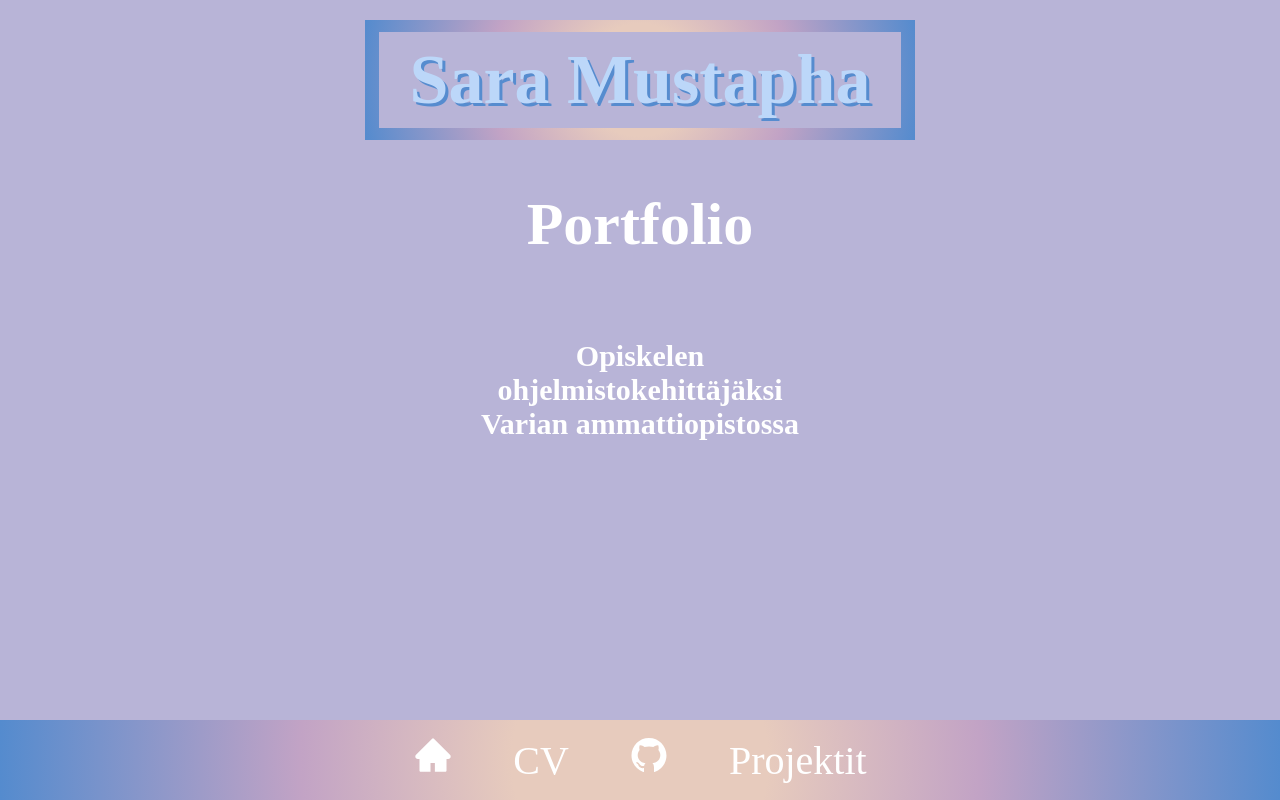
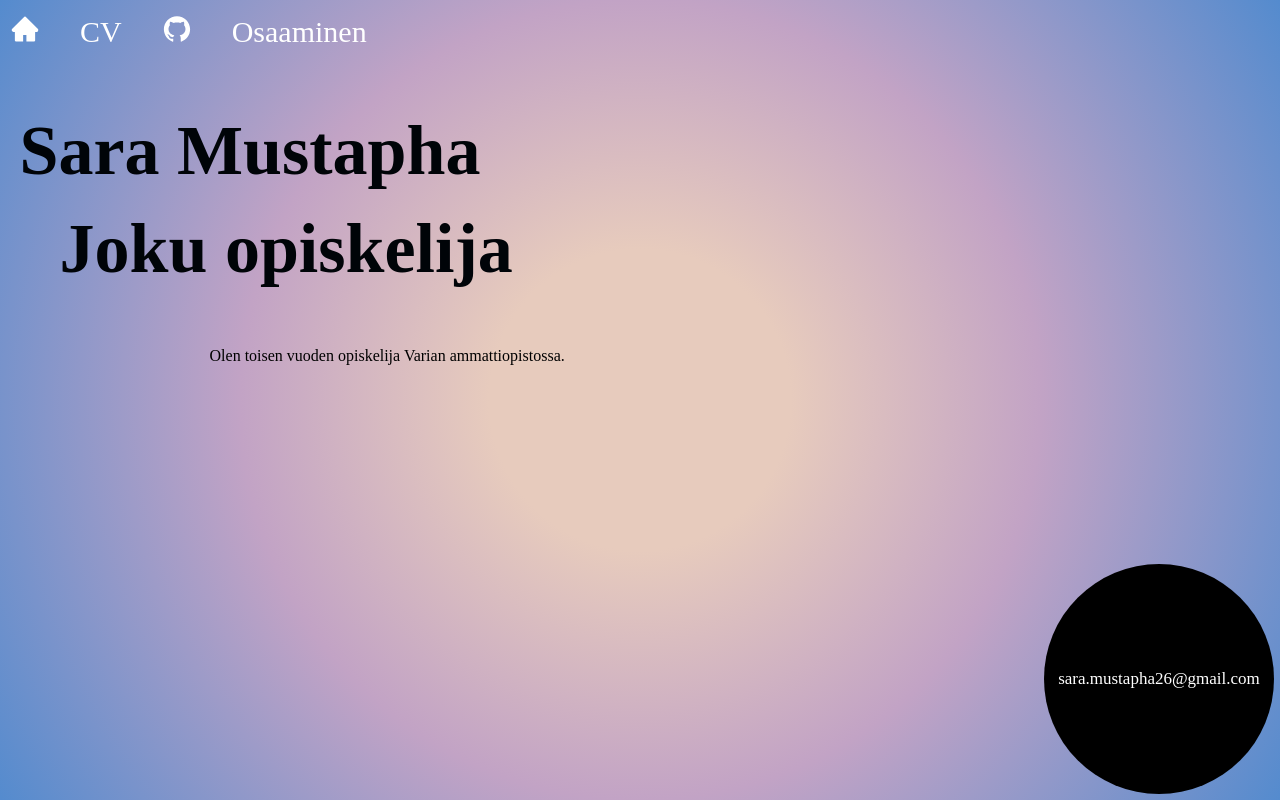
Before and after one commit to SsaraM/portfolio, a React (Create React App) app: page / in a window 1280 px wide. Built offline with nearby package versions, Linux system fonts and the light colour scheme.

Commit message:
muutoksia

```diff
--- a/src/components/navbar/navbar.module.scss
+++ b/src/components/navbar/navbar.module.scss
@@ -6,14 +6,16 @@
     display: flex;
     justify-content: center;
     align-items: center;
-    gap: 60px;
+    gap: 40px;
     font-size: 20px;
+    position: fixed;
+    left: 10px;
     @media (min-width: 695px) {
-        font-size: 35px;
+        font-size: 25px;
     }
 
     @media (min-width: 1250px) {
-        font-size: 40px;
+        font-size: 30px;
     }
 }
 
--- a/src/components/navbar/navbar.tsx
+++ b/src/components/navbar/navbar.tsx
@@ -13,7 +13,7 @@ const Navbar: React.FC<NavbarProps> = () => {
       <Link to="/"><AiFillHome/></Link>
       <Link to="/first">CV</Link>
       <a href="https://github.com/SsaraM?tab=repositories" target="_blank" rel="noreferrer"><AiFillGithub/></a>
-      <Link to="example">Projektit</Link>
+      <Link to="example">Osaaminen</Link>
     </div>
   )
 }
--- a/src/components/portfolioSara/etusivu.module.scss
+++ b/src/components/portfolioSara/etusivu.module.scss
@@ -2,76 +2,80 @@
     display: flex;
     flex-direction: column;
     align-items: center;
+    justify-content: center;
 }
 
-.container .text {
-    display: flex;
-    align-items: center;
-    justify-content: center;
-
-}
 
 .container h1 {
     font-style: normal;
     font-size: 40px;
-    text-align: center;
-    // border: 4px double;
-    // // border-color: radial-gradient(circle, rgba(238,174,202,1) 0%, rgba(148,187,233,1) 100%);;
-    // // width: 500px;
-    // // padding-block: 10px;
-    color: #bcd7f9;
-    text-shadow: 3px 3px #568ccf;
+    text-align: left;
+    color: #000408;
+    height: 40px;
+    position: relative;
+    right: 100px;
 
     @media (min-width: 695px) {
         font-size: 50px;
+        right: 155px;
     }
 
     @media (min-width: 1250px) {
         font-size: 70px;
+        right: 390px;
     }
 }
 
 .container h2 {
     font-style: normal;
-    font-size: 60px;
-    text-align: center;
-    color: white;
+    font-size: 40px;
+    text-align: left;
+    color: #000408;
+    position: relative;
+    right: 60px;
+
+    @media (min-width: 695px) {
+        font-size: 50px;
+        right: 115px;
+    }
+
+    @media (min-width: 1250px) {
+        font-size: 70px;
+        right: 350px;
+    }
 }
 
-.container h3 {
-    font-style: normal;
-    font-size: 30px;
-    text-align: center;
-    color: white;
-    width: 320px;
+.container p {
+    text-align: left;
+    position: relative;
+    right: 200px;
 
 }
 
-.container .border {
+.container .item {
+    background-color: black;
+    width: 170px;
+    height: 170px;
+    border-radius: 50%;
+    position: fixed;
+    bottom: 6px;
+    right: 6px;
+    overflow: hidden;
     display: flex;
     align-items: center;
     justify-content: center;
-    height: 80px;
-    width: 300px;
-    margin-top: 20px;
-    background: radial-gradient(circle, rgba(231,203,189,1) 20%, rgba(194,163,197,1) 53%, rgba(84,139,206,1) 100%);
+    color: white;
+    font-size: 10px;
 
     @media (min-width: 695px) {
-        height: 85px;
-        width: 360px;
+        width: 200px;
+        height: 200px;
+        font-size: 7px;
     }
 
     @media (min-width: 1250px) {
-        height: 120px;
-        width: 550px;
+        width: 230px;
+        height: 230px;
+        font-size: 17px;
     }
 }
-
-.container .border .background {
-    display: flex;
-    align-items: center;
-    justify-content: center;
-    height: 80%;
-    width: 95%;
-    background-color: #b8b4d7;
-}
--- a/src/components/portfolioSara/etusivu.tsx
+++ b/src/components/portfolioSara/etusivu.tsx
@@ -8,15 +8,14 @@ type EtusivuProps = {
 const Etusivu: React.FC<EtusivuProps> = () => {
   return (
     <div className={styles.container}>
-      <div className={styles.border}>
         <div className={styles.background}>
-          <h1> Sara Mustapha</h1>
+          <h1>Sara Mustapha</h1>
+          <h2>Joku opiskelija</h2>
+        <p>Olen toisen vuoden opiskelija Varian ammattiopistossa.</p>
         </div>
-      </div>
-      <h2> Portfolio </h2>
-      <div className={styles.text}>
-        <h3> Opiskelen ohjelmistokehittäjäksi Varian ammattiopistossa</h3>
-      </div>
+        <div className={styles.item}>
+          sara.mustapha26@gmail.com
+        </div>
     </div>
   )
 }
--- a/src/components/portfolioSara/github.module.scss
+++ b/src/components/portfolioSara/github.module.scss
@@ -9,9 +9,8 @@
     width: 700px;
 }
 
-
 .container .border {
-    background: radial-gradient(circle, rgba(231,203,189,1) 20%, rgba(194,163,197,1) 53%, rgba(84,139,206,1) 100%);
+    background-color: black;
 }
 
 .container .border .item {
@@ -32,14 +31,14 @@
 .container .info {
 
 
-    background: radial-gradient(circle, rgba(231,203,189,1) 20%, rgba(194,163,197,1) 53%, rgba(84,139,206,1) 100%);
+    background: black;
     display: flex;
     justify-content: center;
     align-items: center;
     width: 500px;
     height: 500px;
     position: absolute;
-    top: 50px;
+    top: 100px;
     right: 50px;
 
 }
@@ -54,15 +53,34 @@
     flex-direction: column;
 }
 
-.container h1 {
+.container .h1 {
     font-style: normal;
-    font-size: 40px;
-    text-shadow: 2px 2px rgb(213, 151, 119);
+    font-size: 30px;
+    text-shadow: 2px 2px rgb(211, 154, 126);
 }
 
 .container p {
     font-style: normal;
+    text-align: center;
+    width: 330px;
     font-size: 20px;
-    text-shadow: 2px 2px rgb(219, 169, 144);
     margin: 10px 0px;
+    line-height: 1.7;
 }
+
+.container h2 {
+    font-style: normal;
+    font-size: 30px;
+    position: relative;
+    top: 200px;
+    word-spacing: 25px;
+}
+
+// .container h3 {
+//     font-size: 30px;
+//     width: 200px;
+//     height: 50px;
+//     position: relative;
+//     left: 200px;
+//     border: 7px dotted black;
+// }
--- a/src/components/portfolioSara/github.tsx
+++ b/src/components/portfolioSara/github.tsx
@@ -15,6 +15,8 @@ const MyGithubRepos: React.FC = () => {
 
   return (
     <div className={styles.container}>
+
+      {/* <h3>Projektit</h3> */}
       {
         githubData && githubData.map(x => (
             <div className={styles.border}>
@@ -28,12 +30,13 @@ const MyGithubRepos: React.FC = () => {
       }
       <div className={styles.info}>
         <div className={styles.background}>
-        <h1>
-          Osaaminen
-        </h1>
+          <h1>Kokemus</h1>
         <p>
-          Tähän jotain järkevää tekstiä osaamisesta.
+          Olen tehnyt pelejä C# kielellä Unity alustalla. Reactilla olen käyttänyt HTML, CSS ja JavaScript.
         </p>
+        <h2>
+          C# HTML CSS JavaScript
+        </h2>
         </div>
       </div>
     </div>
--- a/src/index.module.scss
+++ b/src/index.module.scss
@@ -3,30 +3,31 @@ body {
     padding: 0;
     height: 100vh;
     width: 100vw;
+    background: radial-gradient(circle, rgba(231,203,189,1) 20%, rgba(194,163,197,1) 53%, rgba(84,139,206,1) 100%);;
+    display: flex;
+    align-items: center;
+    justify-content: center;
 }
 
 main {
-    width: 100vw;
+    width: 95vw;
     height: 95vh;
-    background-color: #b8b4d7;
+    // background-color: #b8b4d7;
 
     @media (min-width: 695px) {
 
-        height: 90vh;
+        height: 92vh;
     }
 }
 
 header {
     height: 5vh;
-    // background-image: url('./images/pastelli.png');
-    // background-repeat: no-repeat;
-    // background-size: 100vw 20vh;
-    background: radial-gradient(circle, rgba(231,203,189,1) 20%, rgba(194,163,197,1) 53%, rgba(84,139,206,1) 100%);;
+    // background: radial-gradient(circle, rgba(231,203,189,1) 20%, rgba(194,163,197,1) 53%, rgba(84,139,206,1) 100%);;
     display: flex;
     align-items: center;
     justify-content: center;
 
     @media (min-width: 695px) {
-        height: 10vh;
+        height: 8vh;
     }
 }
--- a/src/index.tsx
+++ b/src/index.tsx
@@ -2,7 +2,7 @@ import React from 'react';
 import ReactDOM from 'react-dom/client';
 import App from './App';
 import {
-  BrowserRouter,
+  HashRouter,
   Routes,
   Route,
 } from "react-router-dom";
@@ -18,7 +18,10 @@ const root = ReactDOM.createRoot(
 
 root.render(
   <React.StrictMode>
-    <BrowserRouter>
+    <HashRouter>
+      <header>
+        <Navbar />
+      </header>
       <main>
         <Routes>
           <Route path='/' element={<App />} />
@@ -26,9 +29,6 @@ root.render(
           <Route path='/example' element={<MyGithubRepos />} />
         </Routes>
       </main>
-      <header>
-        <Navbar />
-      </header>
-    </BrowserRouter>
+    </HashRouter>
   </React.StrictMode>
 )
```
